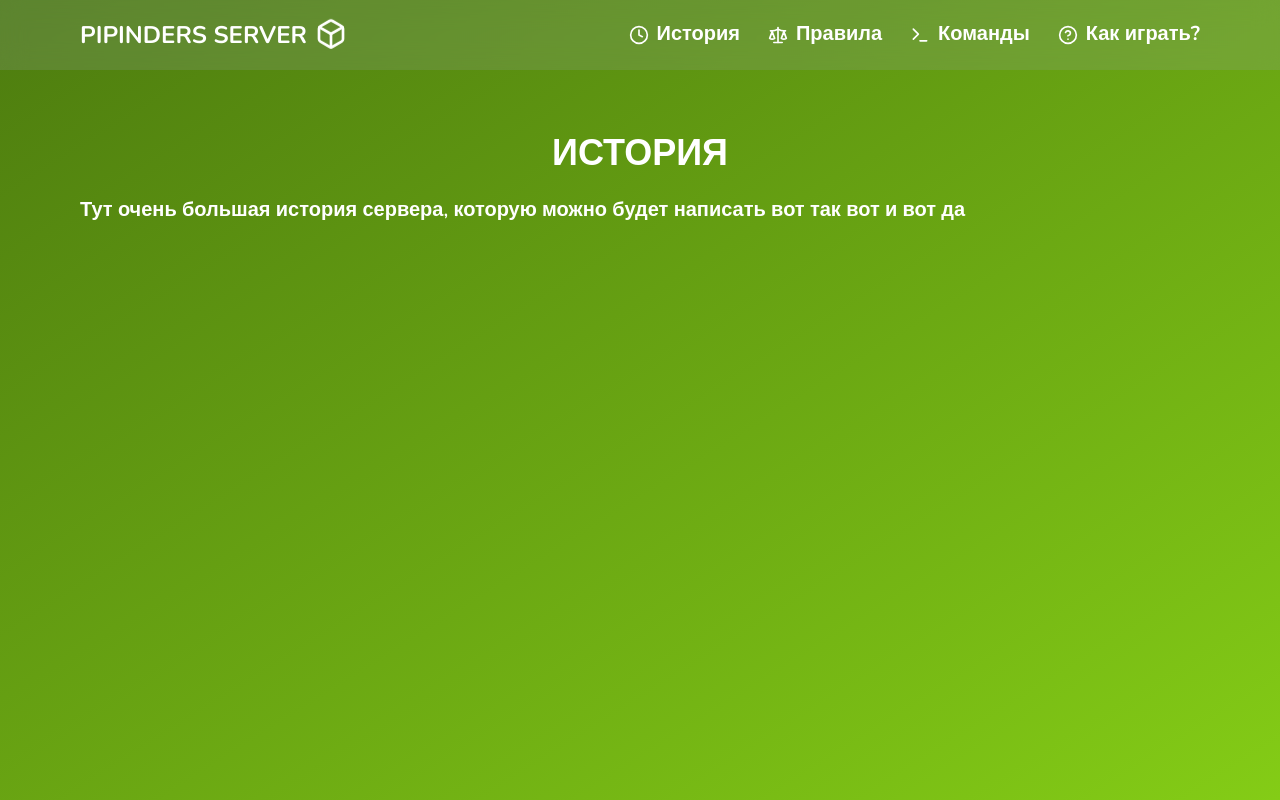
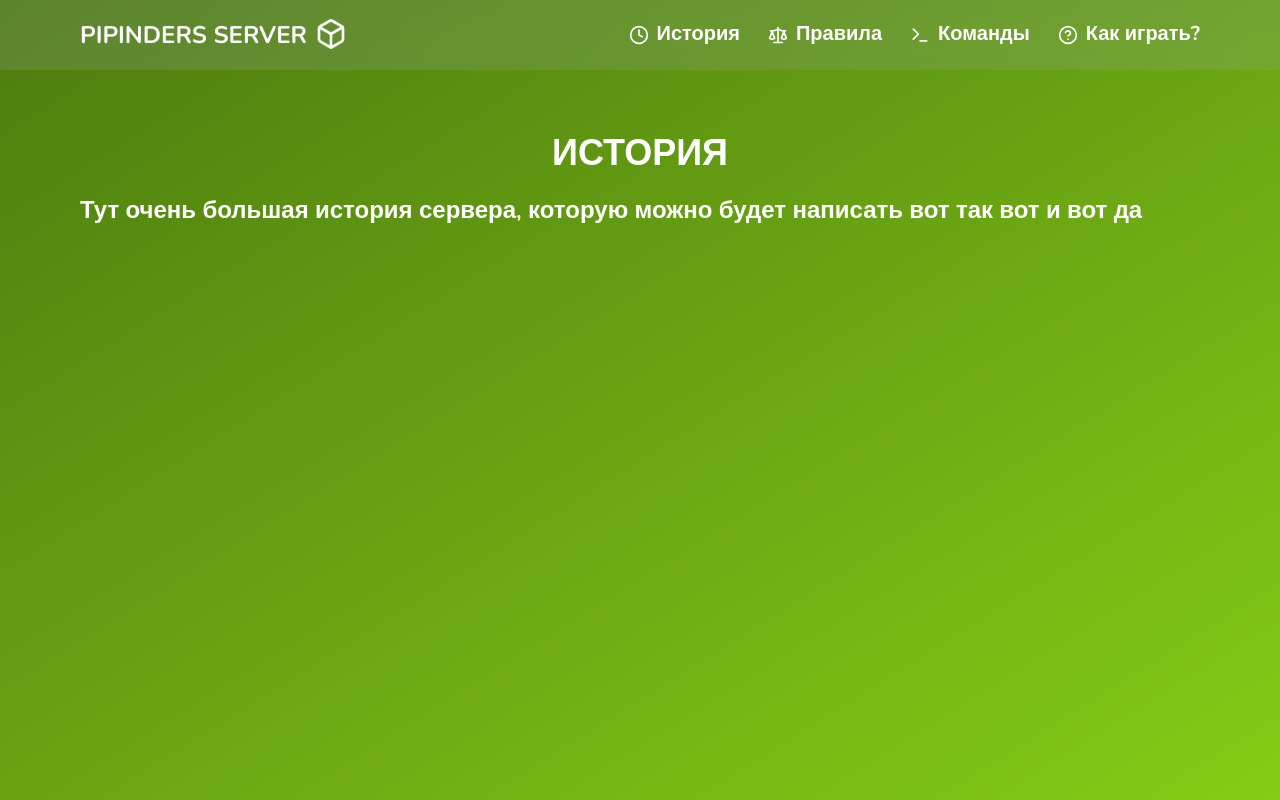
Before and after one commit to MrAbragadabra/pipinders, a Next.js app: page /history in a window 1280 px wide. Built offline with nearby package versions, Linux system fonts and the light colour scheme.

Commit message:
text 2xl

```diff
--- a/src/app/commands/page.tsx
+++ b/src/app/commands/page.tsx
@@ -9,7 +9,7 @@ export default function Commands() {
 				</h2>
 			</div>
 			<div>
-				<p className='text-white font-semibold mt-5 text-xl leading-8'>
+				<p className='text-white font-semibold mt-5 text-2xl leading-8'>
 					На сервер есть несколько команд: много команд, спасибо
 				</p>
 			</div>
--- a/src/app/history/page.tsx
+++ b/src/app/history/page.tsx
@@ -9,7 +9,7 @@ export default function History() {
 				</h2>
 			</div>
 			<div>
-				<p className='text-white font-semibold mt-5 text-xl leading-8'>
+				<p className='text-white font-semibold mt-5 text-2xl leading-8'>
 					Тут очень большая история сервера, которую можно будет написать вот
 					так вот и вот да
 				</p>
--- a/src/app/how-to-play/page.tsx
+++ b/src/app/how-to-play/page.tsx
@@ -9,7 +9,7 @@ export default function Skins() {
 				</h2>
 			</div>
 			<div>
-				<p className='text-white font-semibold mt-5 text-xl leading-8'>
+				<p className='text-white font-semibold mt-5 text-2xl leading-8'>
 					Чтобы играть вам надо взять советскую...
 				</p>
 			</div>
--- a/src/app/rules/page.tsx
+++ b/src/app/rules/page.tsx
@@ -8,7 +8,7 @@ export default function Rules() {
 				</h2>
 			</div>
 			<div>
-				<p className='text-white font-semibold mt-5 text-xl leading-8'>
+				<p className='text-white font-semibold mt-5 text-2xl leading-8'>
 					Здесь будет небольшой текст правил
 				</p>
 			</div>
```
